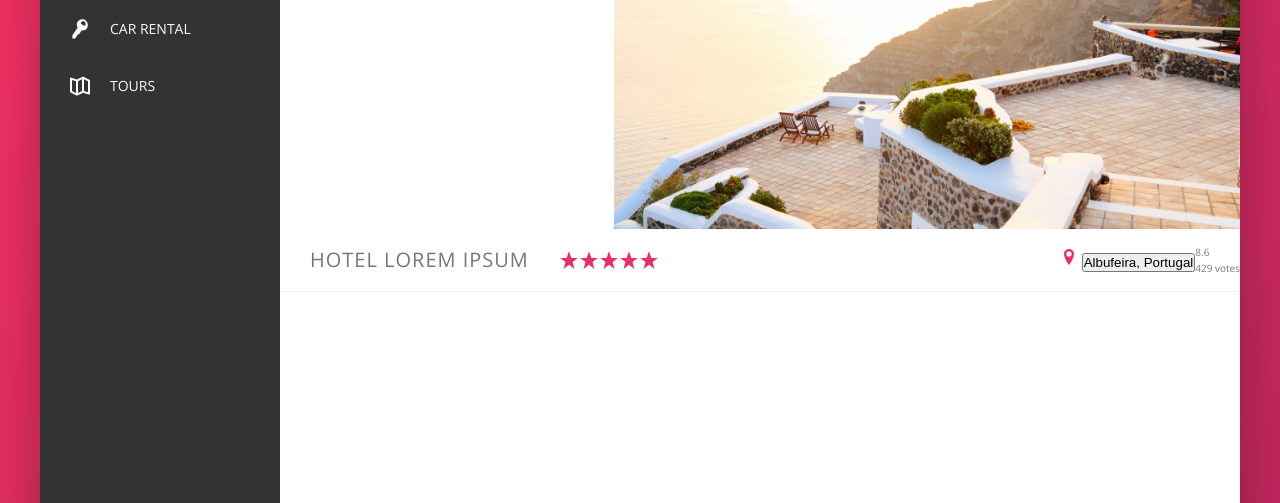
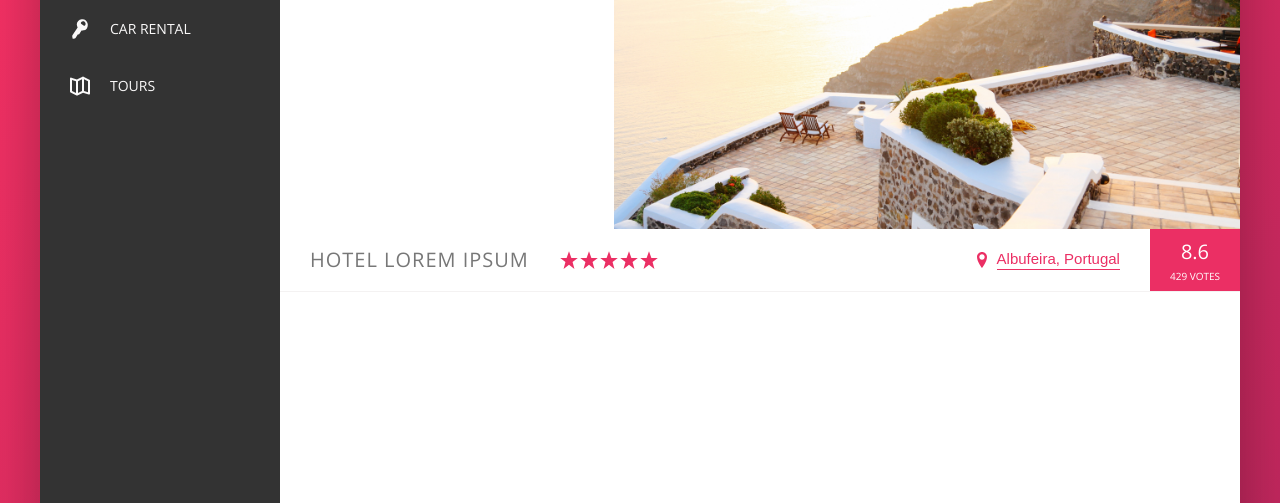
Before and after one commit to JuanLucasLaur/trillo, a website: page index.html in a window 1280 px wide. Shown: the part 297-800 px from the top of the page. Drawn offline with nearby package versions, Linux system fonts and the light colour scheme.

Commit message:
Add button component in overview

```diff
--- /dev/null
+++ b/sass/components/_button.scss
@@ -0,0 +1,17 @@
+.button {
+  &--inline {
+    background-color: transparent;
+    border: 0;
+    border-bottom: 1px solid currentColor;
+    color: var(--color-primary);
+    cursor: pointer;
+    display: inline-block;
+    font-size: inherit;
+    padding-bottom: 2px;
+    transition: all 0.5s;
+
+    &:hover {
+      color: var(--color-gray-darkest);
+    }
+  }
+}
--- a/sass/main.scss
+++ b/sass/main.scss
@@ -5,6 +5,7 @@
 @import "base/base";
 
 /* Import components */
+@import "components/button";
 @import "components/gallery";
 @import "components/search-box";
 
--- a/sass/pages/_home.scss
+++ b/sass/pages/_home.scss
@@ -26,6 +26,38 @@
         width: 2rem;
       }
 
+      &__location {
+        display: flex;
+        font-size: 1.5rem;
+        vertical-align: center;
+
+        .overview__icon {
+          margin-right: 0.5rem;
+        }
+      }
+
+      &__rating {
+        align-items: center;
+        align-self: stretch;
+        background-color: var(--color-primary);
+        color: #fff;
+        display: flex;
+        flex-direction: column;
+        justify-content: center;
+        margin-left: 3rem;
+        padding: 0 2rem;
+      }
+
+      &__rating-average {
+        font-size: 2rem;
+        font-weight: 300;
+      }
+
+      &__rating-count {
+        font-size: 1rem;
+        text-transform: uppercase;
+      }
+
       &__stars-container {
         display: flex;
         margin-right: auto;
```
Also changed, not shown: css/style.css, 1 other file.
